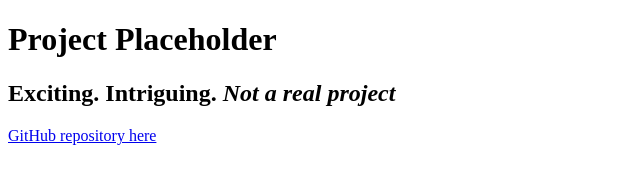
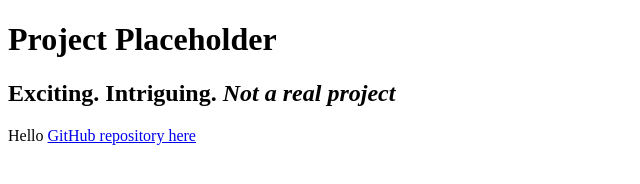
Before and after one commit to project-placeholder/project-placeholder, a plain HTML site: page index.html in a window 1280 px wide. Shown: the whole page, without its empty margins (0-640 px from the left). Drawn offline with Linux system fonts and the light colour scheme.

Commit message:
first commit

```diff
--- a/index.html
+++ b/index.html
@@ -5,7 +5,7 @@
 <body>
     <h1>Project Placeholder</h1>
     <h2>Exciting. <strong>Intriguing</strong>. <em>Not a real project</em></h2>
-    <p>
+    <p>Hello
         <a href='https://github.com/project-placeholder/project-placeholder'>GitHub repository here</a>
     </p>
 </body>
```
